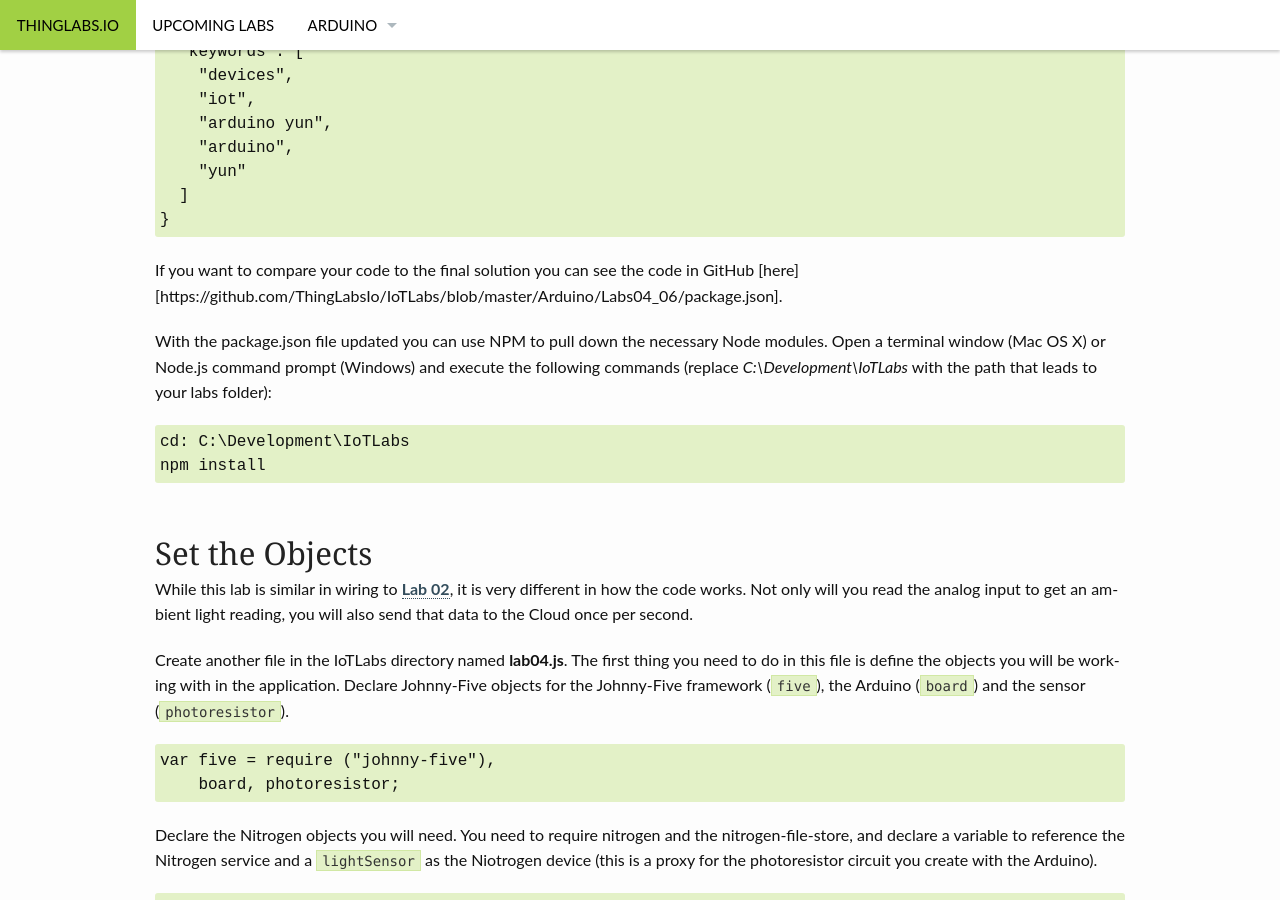
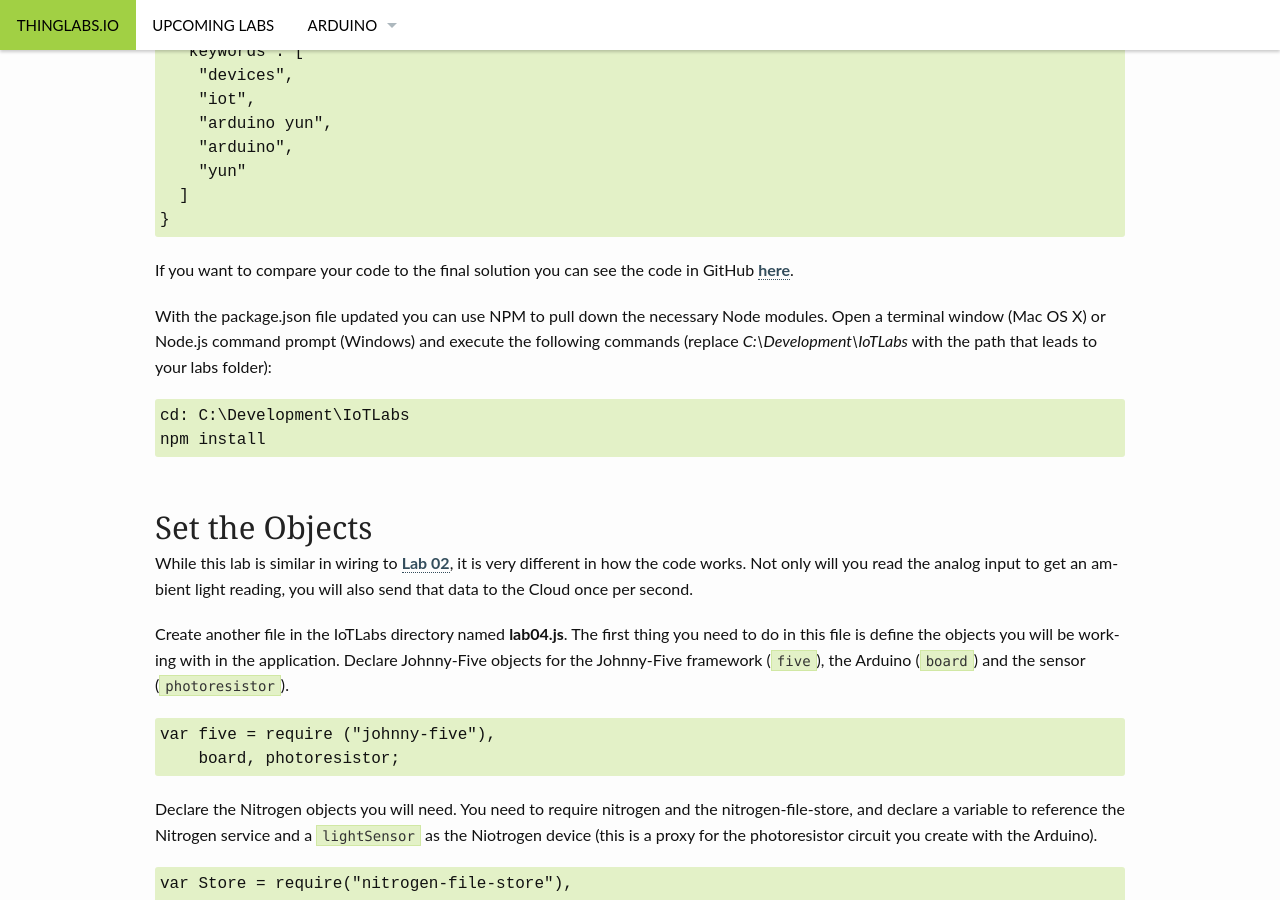
Before and after one commit to ThingLabsIo/ThingLabsIo.github.io, a Jekyll site: the page built from pages/lab004.md, in a window 1280 px wide and 900 px high, scrolled down 4815 px. Built offline with Jekyll 4.4.1, drawn with Linux system fonts in a browser that asks for light colours; some of the changed text lies outside the part shown.

Commit message:
Fixing link formatting

```diff
--- a/pages/lab001.md
+++ b/pages/lab001.md
@@ -118,7 +120,7 @@
 });
 </pre>
 
-If you want to compare your code to the final solution you can see the code in GitHub [here][https://github.com/ThingLabsIo/IoTLabs/blob/master/Arduino/Labs01_03/lab01.js].
+If you want to compare your code to the final solution you can see the code in GitHub [here](https://github.com/ThingLabsIo/IoTLabs/blob/master/Arduino/Labs01_03/lab01.js).
 
 Johnny-Five actually has an object model for an LED and we could also have simply done the following, but I wanted you to see how the digitalWrite() function works before abstracting it away.
 
--- a/pages/lab004.md
+++ b/pages/lab004.md
@@ -143,7 +143,7 @@
 }
 </pre>
 
-If you want to compare your code to the final solution you can see the code in GitHub [here][https://github.com/ThingLabsIo/IoTLabs/blob/master/Arduino/Labs04_06/package.json].
+If you want to compare your code to the final solution you can see the code in GitHub [here](https://github.com/ThingLabsIo/IoTLabs/blob/master/Arduino/Labs04_06/package.json).
 
 With the package.json file updated you can use NPM to pull down the necessary Node modules. Open a terminal window (Mac OS X) or Node.js command prompt (Windows) and execute the following commands (replace _C:\Development\IoTLabs_ with the path that leads to your labs folder):
 <pre>
@@ -269,7 +269,7 @@
 
 When you call <code>message.send()</code> this message is sent to the configured Nitrogen service via HTTP. When you run the app, the ambient light reading will be sent to Nitrogen once per second (based on the <code>freq</code> parameter defined in the <code>photoresistor</code> object.
 
-If you want to compare your code to the final solution you can see the code in GitHub [here][https://github.com/ThingLabsIo/IoTLabs/blob/master/Arduino/Labs04_06/lab04.js].
+If you want to compare your code to the final solution you can see the code in GitHub [here](https://github.com/ThingLabsIo/IoTLabs/blob/master/Arduino/Labs04_06/lab04.js).
 
 ## Run the App and Verify Data is Being Sent
 When you run the application it will execute on your computer, and thanks to Johnny-Five, it will connect with your board and work directly with it. Basically, instead of running this Node.js application on the Linux distribution on the board, you are running it on your computer while you test it out (don't worry, we will deploy an application onto the Linux distribution and enable your board to run without being tethered to your computer soon enough).
```
Also changed, not shown: other parts of pages/lab001.md (+2 -0 lines), pages/lab002.md (+1 -1 lines), pages/lab003.md (+1 -1 lines), pages/lab005.md (+1 -1 lines), pages/lab006.md (+1 -1 lines).
